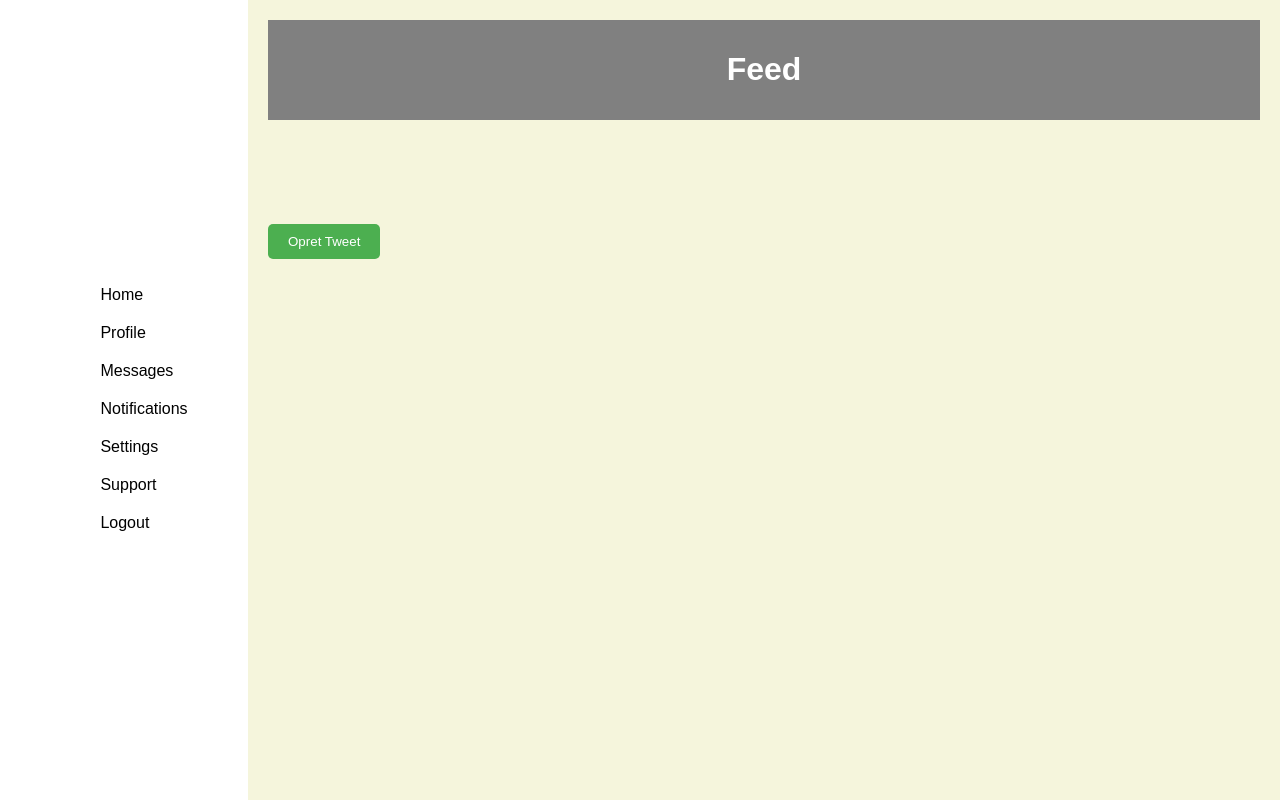
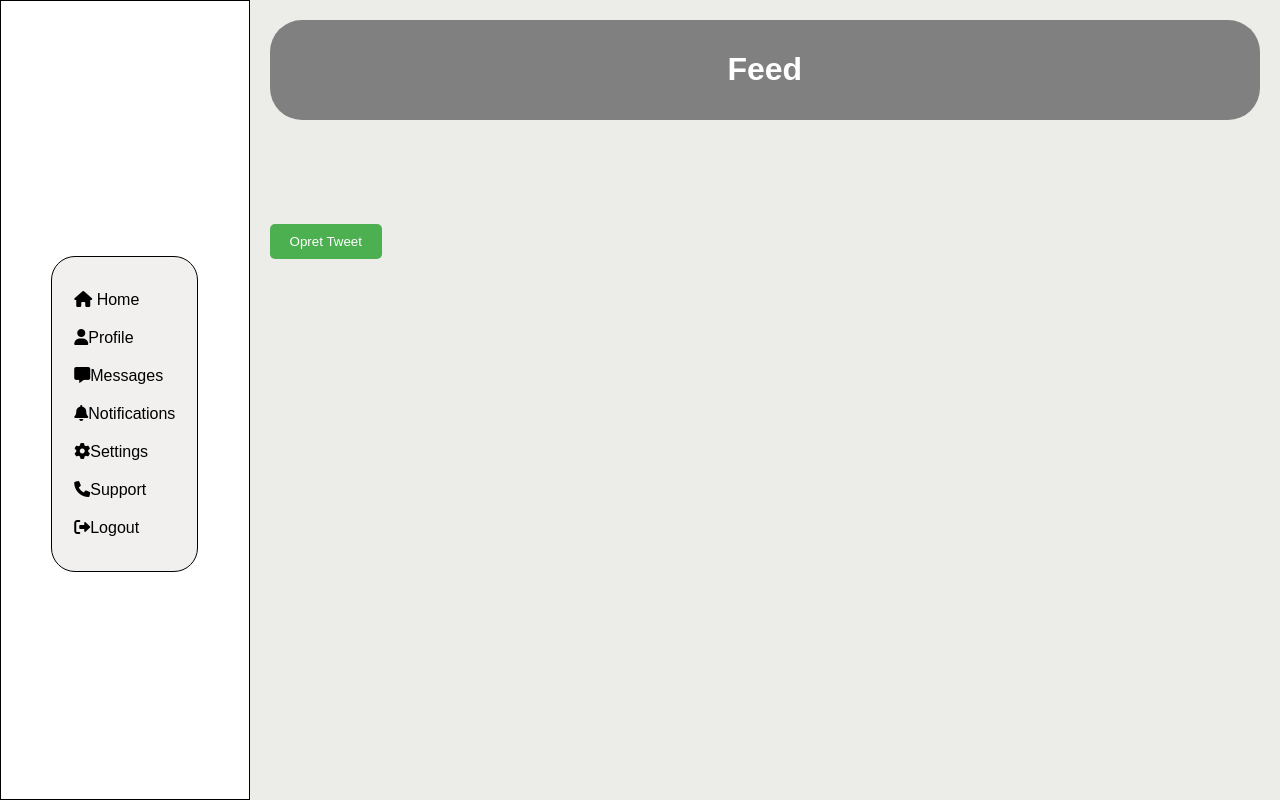
Before and after one commit to Vbroendum/front-end-pipper-projekt, a PHP site: page /index.html in a window 1280 px wide. Run offline with PHP 8.4, Linux system fonts and the light colour scheme.

Commit message:
html og css

```diff
--- a/index.html
+++ b/index.html
@@ -1,6 +1,7 @@
 <!DOCTYPE html>
 <html lang="en">
 <head>
+    <link href="https://cdnjs.cloudflare.com/ajax/libs/font-awesome/6.0.0-beta3/css/all.min.css" rel="stylesheet">
     <meta charset="UTF-8">
     <meta name="viewport" content="width=device-width, initial-scale=1.0">
     <link rel="stylesheet" href="style.css">
@@ -15,13 +16,13 @@
             </div>
             <div class="menu">
                 <ul>
-                    <li><a href="#">Home</a></li>
-                    <li><a href="#">Profile</a></li>
-                    <li><a href="#">Messages</a></li>
-                    <li><a href="#">Notifications</a></li>
-                    <li><a href="#">Settings</a></li>
-                    <li><a href="#">Support</a></li>
-                    <li><a href="#">Logout</a></li>
+                    <li><a href="#"><i class="fa-solid fa-house"></i> Home</a></li>
+                    <li><a href="#"><i class="fa-solid fa-user"></i>Profile</a></li>
+                    <li><a href="#"><i class="fa-solid fa-message"></i>Messages</a></li>
+                    <li><a href="#"><i class="fa-solid fa-bell"></i>Notifications</a></li>
+                    <li><a href="#"><i class="fa-solid fa-gear"></i>Settings</a></li>
+                    <li><a href="#"><i class="fa-solid fa-phone"></i>Support</a></li>
+                    <li><a href="#"><i class="fa-solid fa-right-from-bracket"></i>Logout</a></li>
                 </ul>
             </div>
         </div>
--- a/style.css
+++ b/style.css
@@ -10,6 +10,14 @@ body {
     height: 100vh;
 }
 
+.logo{
+    font-size: 1.5rem;
+}
+
+.logo:hover{
+    cursor: default;
+}
+
 .sidebar {
     width: 20%;
     background-color: white;
@@ -17,11 +25,24 @@ body {
     flex-direction: column;
     justify-content: center;
     align-items: center;
+    border: 0.5px solid black;
+}
+
+
+
+
+
+.menu {
+    border: 1px solid black;
+    border-radius: 1.5rem;
+    padding: 12px;
+    background-color: rgb(242, 240, 239);
+
 }
 
 .menu ul {
     list-style: none;
-    padding: 12px, 0px;
+    padding: 12px 0px;
     margin: 0;
 }
 
@@ -32,9 +53,15 @@ body {
     display: block;
 }
 
+.menu ul li a:hover {
+    background-color: #808080;
+    color: white;
+}
+
+
 .feed-section {
     width: 80%;
-    background-color: #f5f5dc;
+    background-color: #ecece8;
     padding: 20px;
 }
 
@@ -43,6 +70,7 @@ body {
     padding: 10px;
     color: white;
     text-align: center;
+    border-radius: 2rem;
 }
 
 .pip-feed {
@@ -100,6 +128,10 @@ template {
     margin-top: 20px;
 }
 
+.create-pip-btn:hover {
+    background-color: #3e8e41;
+}
+
 .modal {
     display: none;
     position: fixed;
```
